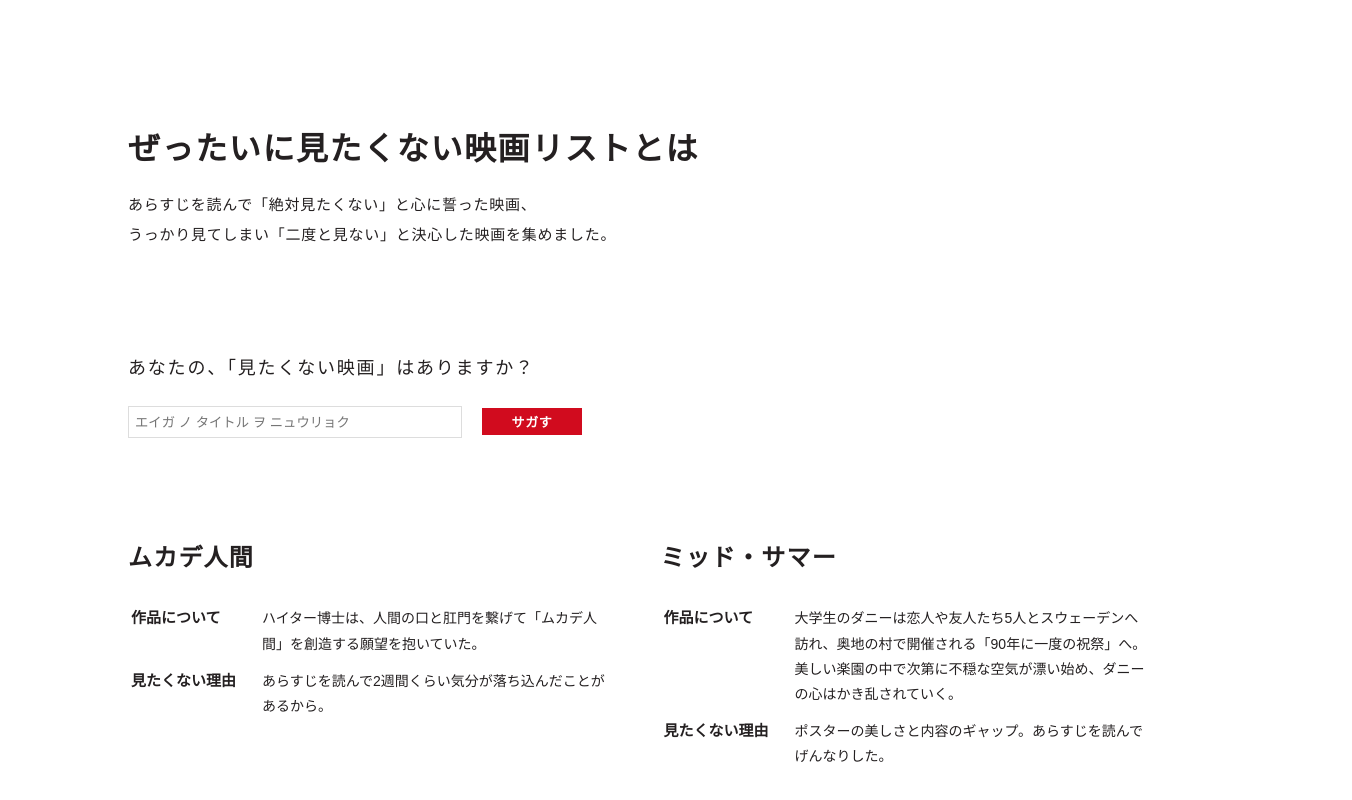
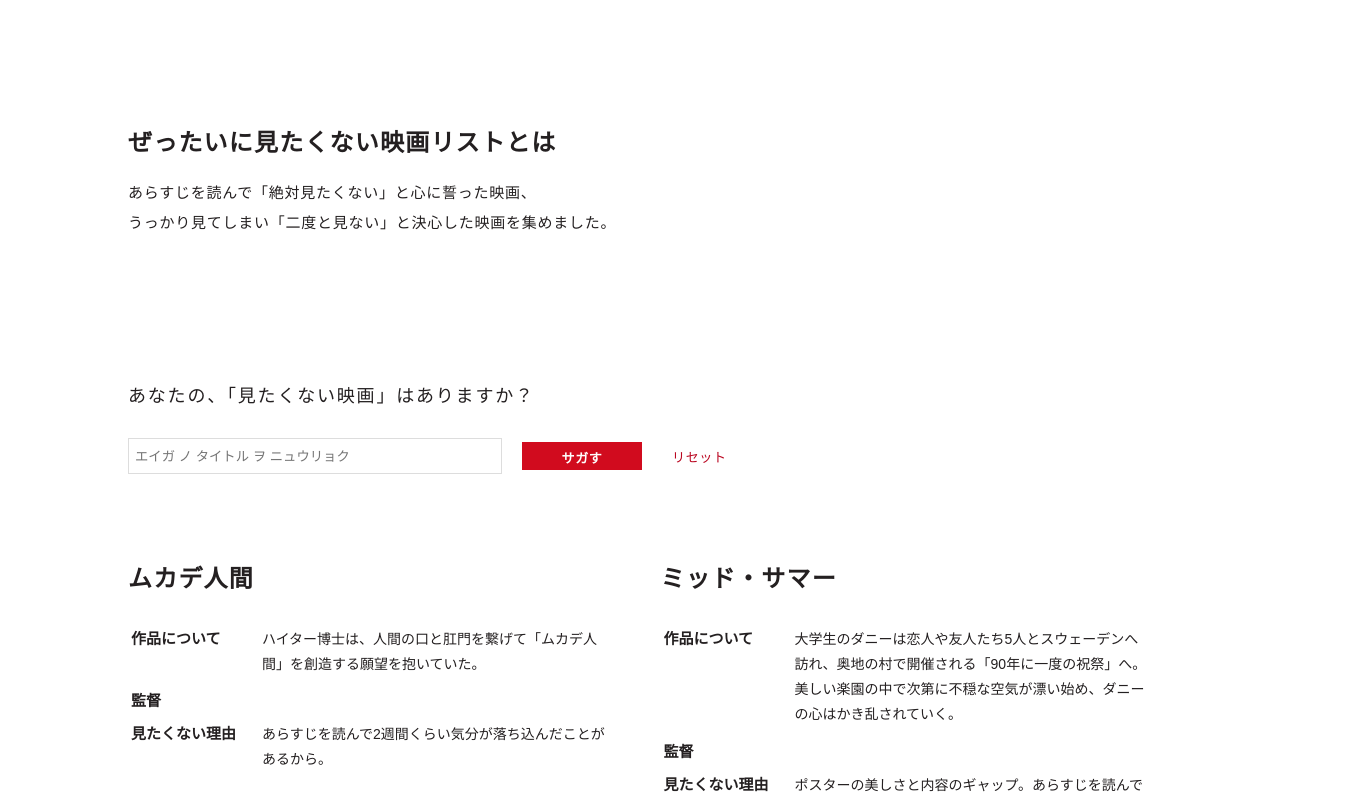
Before and after one commit to Ryuki-4648/disliked-movies-list, a Vue app in the folder movies-list/: page / in a window 1280 px wide. Shown: the part 520-1320 px from the top of the page, 1352 px wide, since content can reach past the window. Built offline with nearby package versions, Linux system fonts and the light colour scheme.

Commit message:
リセットボタン作成、映画リスト修正

```diff
--- a/movies-list/src/components/HelloWorld.vue
+++ b/movies-list/src/components/HelloWorld.vue
@@ -1,13 +1,20 @@
 <template>
-  <div class="content">
+  <main class="content">
+    <section class="intro">
       <h1 class="page-title">{{ msg }}</h1>
       <p class="text01">あらすじを読んで「絶対見たくない」と心に誓った映画、<br>うっかり見てしまい「二度と見ない」と決心した映画を集めました。</p>
+    </section>
 
+    <section class="search">
       <p class="text02">あなたの、「見たくない映画」はありますか？</p>
       <div class="search-area">
         <input type="text" placeholder="エイガ ノ タイトル ヲ ニュウリョク" class="search-box" v-model="vueSearch">
-      <button class="search-btn" @click="getFilterOutput">サガす</button>
+        <button class="search-btn" @click="filterButton">サガす</button>
+        <p class="reset-btn" @click="resetButton">リセット</p>
       </div>
+    </section>
+
+    <section class="list">
       <ul class="movie-list">
         <li v-for="(movie, index) in movies" :key="index" class="movie-item">
           <p class="movie-title">{{ movie.title }}</p>
@@ -17,13 +24,20 @@
               <td>{{ movie.description }}</td>
             </tr>
             <tr>
+              <th>監督</th>
+              <td>{{ movie.director }}</td>
+            </tr>
+            <tr>
               <th>見たくない理由</th>
               <td>{{ movie.reason }}</td>
             </tr>
           </table>
         </li>
       </ul>
-  </div>
+    </section>
+
+  <a href="/" class="page-top">オサナイデ</a>
+  </main>
 </template>
 
 <script>
@@ -41,12 +55,15 @@ export default {
     };
   },
   methods: {
-    getFilterOutput: function(){
+    filterButton: function(){
       const searchVal = this.vueSearch;
       const filterData = this.movies.filter(function(movie){
         return movie.title.indexOf(searchVal) !== -1;
       });
       this.movies = filterData;
+    },
+    resetButton: function(){
+      location.reload();
     }
   }
 }
@@ -65,13 +82,18 @@ li {
 p {
   letter-spacing: 0.05em;
 }
+a {
+  text-decoration: none;
+}
 .page-title {
   letter-spacing: 0.05em;
+}
+.intro {
+  margin: 0 auto 140px;
 }
 .text01 {
   line-height: 2;
   font-size: 15px;
-  margin: 0 auto 100px;
 }
 .text02 {
   line-height: 2;
@@ -82,15 +104,21 @@ p {
 .content {
   width: 1024px;
   margin: 0 auto;
+  padding: 0 0 100px;
+  position: relative;
+}
+.search {
+  margin: 0 auto 80px;
 }
 .search-area {
-  margin: 0 auto 100px;
+  display: flex;
+  align-items: center;
 }
 .search-box {
   margin: 0 20px 0 0;
   border: 1px solid #ddd;
-  width: 320px;
-  height: 28px;
+  width: 360px;
+  height: 32px;
   padding: 1px 6px;
 }
 .search-btn {
@@ -100,10 +128,21 @@ p {
   font-size: 13px;
   letter-spacing: 0.05em;
   font-weight: 600;
-  width: 100px;
-  height: 27px;
+  width: 120px;
+  height: 28px;
   cursor: pointer;
   transition: all .3s;
+  padding: 2px 0 0 0;
+  margin: 0 30px 0 0;
+}
+.reset-btn {
+  font-size: 13px;
+  color: #ba0620;
+  cursor: pointer;
+  transition: all .3s;
+}
+.reset-btn:hover {
+  color: #777;
 }
 .search-btn:hover {
   background-color: #ba0620;
@@ -141,4 +180,11 @@ p {
   padding: 0 0 30px;
   margin: 0 0 50px;
 }
+.page-top {
+  position: absolute;
+  right: -200px;
+  bottom: 10px;
+  color: #000;
+  font-size: 13px;
+}
 </style>
--- a/movies-list/src/data/moviesList.json
+++ b/movies-list/src/data/moviesList.json
@@ -2,121 +2,145 @@
   {
     "title": "ムカデ人間",
     "reason": "あらすじを読んで2週間くらい気分が落ち込んだことがあるから。",
-    "description": "ハイター博士は、人間の口と肛門を繋げて「ムカデ人間」を創造する願望を抱いていた。"
+    "description": "ハイター博士は、人間の口と肛門を繋げて「ムカデ人間」を創造する願望を抱いていた。",
+    "director": ""
   },
   {
     "title": "ミッド・サマー",
     "reason": "ポスターの美しさと内容のギャップ。あらすじを読んでげんなりした。",
-    "description": "大学生のダニーは恋人や友人たち5人とスウェーデンへ訪れ、奥地の村で開催される「90年に一度の祝祭」へ。美しい楽園の中で次第に不穏な空気が漂い始め、ダニーの心はかき乱されていく。"
+    "description": "大学生のダニーは恋人や友人たち5人とスウェーデンへ訪れ、奥地の村で開催される「90年に一度の祝祭」へ。美しい楽園の中で次第に不穏な空気が漂い始め、ダニーの心はかき乱されていく。",
+    "director": ""
   },
   {
     "title": "ミスト",
     "reason": "怪物が出てくるから。胸糞の悪さ。",
-    "description": "霧の中に”何”かが待っているー・・・。濃い霧に包まれた街で巻き起こる怪異と、徐々に理性を失う人々を描く。"
+    "description": "霧の中に”何”かが待っているー・・・。濃い霧に包まれた街で巻き起こる怪異と、徐々に理性を失う人々を描く。",
+    "director": ""
   },
   {
     "title": "SAW（2以降）",
     "reason": "「1はおもしろいが、2以降はただグロいだけ」と聞いたので。",
-    "description": "猟奇殺人鬼“ジグソウ”が残虐な死のゲームを行うスプラッター映画シリーズ。"
+    "description": "猟奇殺人鬼“ジグソウ”が残虐な死のゲームを行うスプラッター映画シリーズ。",
+    "director": ""
   },
   {
     "title": "ダンサー・イン・ザ・ダーク",
     "reason": "人から勧められて見た。誰も救われない鬱of鬱展開でしんどい。",
-    "description": "息子ジーンと借家のトレーラーハウスで生活するセルマは貧しいながらも周囲の人々に支えられ生活していたが、あまりに残酷な運命が待ち受けていた…。"
+    "description": "息子ジーンと借家のトレーラーハウスで生活するセルマは貧しいながらも周囲の人々に支えられ生活していたが、あまりに残酷な運命が待ち受けていた…。",
+    "director": ""
   },
   {
     "title": "デビルマン(実写)",
     "reason": "とにかく評価が悪い。「ひたすら苦行」「完全無欠の駄作」との口コミあり。",
-    "description": "ごく普通の高校生・明が半分人間の心を持った「デビルマン」になった、周りの大事な家族や恋人を失いながら、デーモンの了に戦いに挑む。"
+    "description": "ごく普通の高校生・明が半分人間の心を持った「デビルマン」になった、周りの大事な家族や恋人を失いながら、デーモンの了に戦いに挑む。",
+    "director": ""
   },
   {
     "title": "テリファー",
     "reason": "「全米が吐いた！？失神者続出の超過激ホラー」というキャッチコピーで見る気が失せた。",
-    "description": "ハロウィンの夜、ピエロに扮した連続殺人鬼「アート・ザ・クラウン」が繰り広げる惨劇を描く。"
+    "description": "ハロウィンの夜、ピエロに扮した連続殺人鬼「アート・ザ・クラウン」が繰り広げる惨劇を描く。",
+    "director": ""
   },
   {
     "title": "テリファー 終わらない惨劇",
     "reason": "",
-    "description": "「テリファー」の続編。残虐で無慈悲なピエロ「アート・ザ・クラウン」がもたらす恐怖を描いた残虐スプラッターホラー。"
+    "description": "「テリファー」の続編。残虐で無慈悲なピエロ「アート・ザ・クラウン」がもたらす恐怖を描いた残虐スプラッターホラー。",
+    "director": ""
   },
   {
     "title": "IT／イット　“それ”が見えたら、終わり。",
     "reason": "ホラー映画のピエロが苦手だと再認識した作品。",
-    "description": ""
+    "description": "",
+    "director": ""
   },
   {
     "title": "死霊の盆踊り",
     "reason": "ポスターがすごい（ヒドい）",
-    "description": "夜の帝王と闇の女王が墓場で宴を開き、「死霊」となった女たちが裸踊りをしていた・・・。墓場へ迷い込んだカップルが、その恐ろしい宴に遭遇し悪夢の一夜を過ごす。"
+    "description": "夜の帝王と闇の女王が墓場で宴を開き、「死霊」となった女たちが裸踊りをしていた・・・。墓場へ迷い込んだカップルが、その恐ろしい宴に遭遇し悪夢の一夜を過ごす。",
+    "director": ""
   },
   {
     "title": "愛がこわれるとき",
     "reason": "小学生の時に見てトラウマになった。夫の執着心が怖い。",
-    "description": "異常な潔癖症な夫の暴力から逃れようと、ヨット事故での溺死を装い姿を消した女性が新生活を始めるが……。"
+    "description": "異常な潔癖症な夫の暴力から逃れようと、ヨット事故での溺死を装い姿を消した女性が新生活を始めるが……。",
+    "director": ""
   },
   {
     "title": "ニンフォマニアック",
     "reason": "二部もあるから。",
-    "description": "自らを色情狂（ニンフォマニアック）と名乗る女の半生を描いた、ラース・フォン・トリアー監督の「欝三部作」衝撃の最終作。年配の独身男セリグマンは、道端で倒れていた女性ジョーを介抱し、彼女は自身の幼い頃の記憶を辿り始める。"
+    "description": "自らを色情狂（ニンフォマニアック）と名乗る女の半生を描いた、ラース・フォン・トリアー監督の「欝三部作」衝撃の最終作。年配の独身男セリグマンは、道端で倒れていた女性ジョーを介抱し、彼女は自身の幼い頃の記憶を辿り始める。",
+    "director": ""
   },
   {
     "title": "アンチクライスト",
     "reason": "ジャケ写の怖さと救いようのないストーリー。",
-    "description": "過激な性描写などで物議を醸したラース・フォン・トリアー監督の問題作。自身の不注意で息子を亡くした妻は自責の念に苛まれ、精神を病む。セラピストの夫は彼女を救うため森の中の山小屋に行き治療を試みるが、事態はますます悪化していく。"
+    "description": "過激な性描写などで物議を醸したラース・フォン・トリアー監督の問題作。自身の不注意で息子を亡くした妻は自責の念に苛まれ、精神を病む。セラピストの夫は彼女を救うため森の中の山小屋に行き治療を試みるが、事態はますます悪化していく。",
+    "director": ""
   },
   {
     "title": "岬の兄弟",
     "reason": "",
-    "description": ""
+    "description": "",
+    "director": ""
   },
   {
     "title": "マーターズ",
-    "reason": "",
-    "description": ""
+    "reason": "拷問がきつい。暴力とグロに全振り。",
+    "description": "何者かに拉致監禁され、長期間監禁と虐待を受け続けた少女リュシー。自力で逃げ出し、預けられた施設で知り合ったアンナの支えにより心の傷を癒してゆくが、リュシーは「彼女」と呼ばれる怪物に傷つけられ続けることに悩んでいた。その15年後、リュシーは自分を監禁した相手を発見する。",
+    "director": "パスカル・ロジェ"
   },
   {
     "title": "悪魔のいけにえ",
-    "reason": "",
-    "description": "テキサス州に帰郷した5人の男女が、近隣に住む人皮のマスクを被った大男「レザーフェイス」に襲われ殺害されていく"
+    "reason": "直接的な描画がないのに怖い。",
+    "description": "墓荒らしや異常な殺人事件が多発していたテキサス州に帰郷した5人の男女が、近隣に住む人皮のマスクを被った大男「レザーフェイス」に襲われ殺害されていく。",
+    "director": "トビー・フーパー"
   },
   {
-    "title": "13日の金曜日",
-    "reason": "",
-    "description": "廃墟となったサマーキャンプを再開しようとした10代のキャンプカウンセラーたちが、何者かに次々と殺害されていく。"
+    "title": "13日の金曜日（1980年）",
+    "reason": "シリーズが多い。続編のサブタイトル「ジェイソンは生きていた!」とか「ジェイソンN.Y.へ」とかよく分からない。",
+    "description": "廃墟となったサマーキャンプを再開しようとした10代のキャンプカウンセラーたちが、何者かに次々と殺害されていく。",
+    "director": "ショーン・S・カニンガム"
   },
   {
-    "title": "エルム街の悪夢",
-    "reason": "",
-    "description": ""
+    "title": "エルム街の悪夢（1984年）",
+    "reason": "フレディの見た目が怖い。",
+    "description": "エルム街に暮らす高校生のナンシーは、鋭利な鉄の爪をつけた怪人・フレディの悪夢に毎晩悩まされていた。夢の中で負った傷が現実に戻っても残り、夢の恐怖が現実化していく。",
+    "director": "ウェス・クレイヴン"
   },
   {
     "title": "グリーンインフェルノ",
     "reason": "ググったらグロい画像が出てきたから。",
-    "description": ""
+    "description": "",
+    "director": "イーライ・ロス"
   },
   {
     "title": "食人族",
-    "reason": "グリーンインフェルノよりグロいらしいから。",
-    "description": ""
+    "reason": "グリーンインフェルノよりグロいから。",
+    "description": "",
+    "director": ""
   },
   {
-    "title": "ホステル",
-    "reason": "",
-    "description": ""
+    "title": "ホステル（Hostel）",
+    "reason": "ポスターが不気味。監督がグリーンインフェルノの人。",
+    "description": "アメリカ人のジョシュとパクストン、アイルランド人のオリー・3人のバックパッカーは、美女がいると聞きつけスロバキアのとあるホステルに向かうが、想像を絶する恐怖が待ち受けていた……。",
+    "director": "イーライ・ロス"
   },
   {
-    "title": "SEVEN",
-    "reason": "7つの殺人現場すべてがグロかったから。",
-    "description": ""
+    "title": "セブン（SEVEN）",
+    "reason": "7つの殺人現場すべてがグロい。犯人の頭の良さが怖い。",
+    "description": "ベテラン刑事サマセットと若手刑事ミルズは猟奇連続殺人事件の捜査にあたる。犯人は「7つの大罪」に基づいて殺人を繰り返していることが判明する。サマセットとミルズは容疑者を割り出すが……。",
+    "director": "デヴィッド・フィンチャー"
   },
   {
     "title": "冷たい熱帯魚",
     "reason": "殺人方法や人間性の怖さ。",
-    "description": "1993年に起こった埼玉愛犬家連続殺人事件をベースとした物語。ペットショップ「アフリカケンネル」の経営者夫婦がビジネスで揉めた相手を殺していく"
+    "description": "1993年に起こった埼玉愛犬家連続殺人事件をベースとした物語。ペットショップ「アフリカケンネル」の経営者夫婦がビジネスで揉めた相手を殺していく",
+    "director": "園子温"
   },
   {
-    "title": "",
-    "reason": "",
-    "description": ""
+    "title": "オールド（OLD）",
+    "reason": "「時間」をテーマに死や老いを描いているところ。美しいビーチで起こる出来事の惨さ。",
+    "description": "人里離れた美しいビーチに、旅行で訪れたキャパ一家。楽しいひと時を過ごす中、6歳の少年が突如姿を消す。息子を懸命に探す母親だったが、彼女の前に青年へと急成長した息子が現れる。そのビーチでは恐ろしいスピードで時間が流れ、人は皆謎の老化現象に襲われるのだった",
+    "director": "M・ナイト・シャマラン"
   }
 ]
```
Lines whose indentation alone changed are shown as unchanged.
